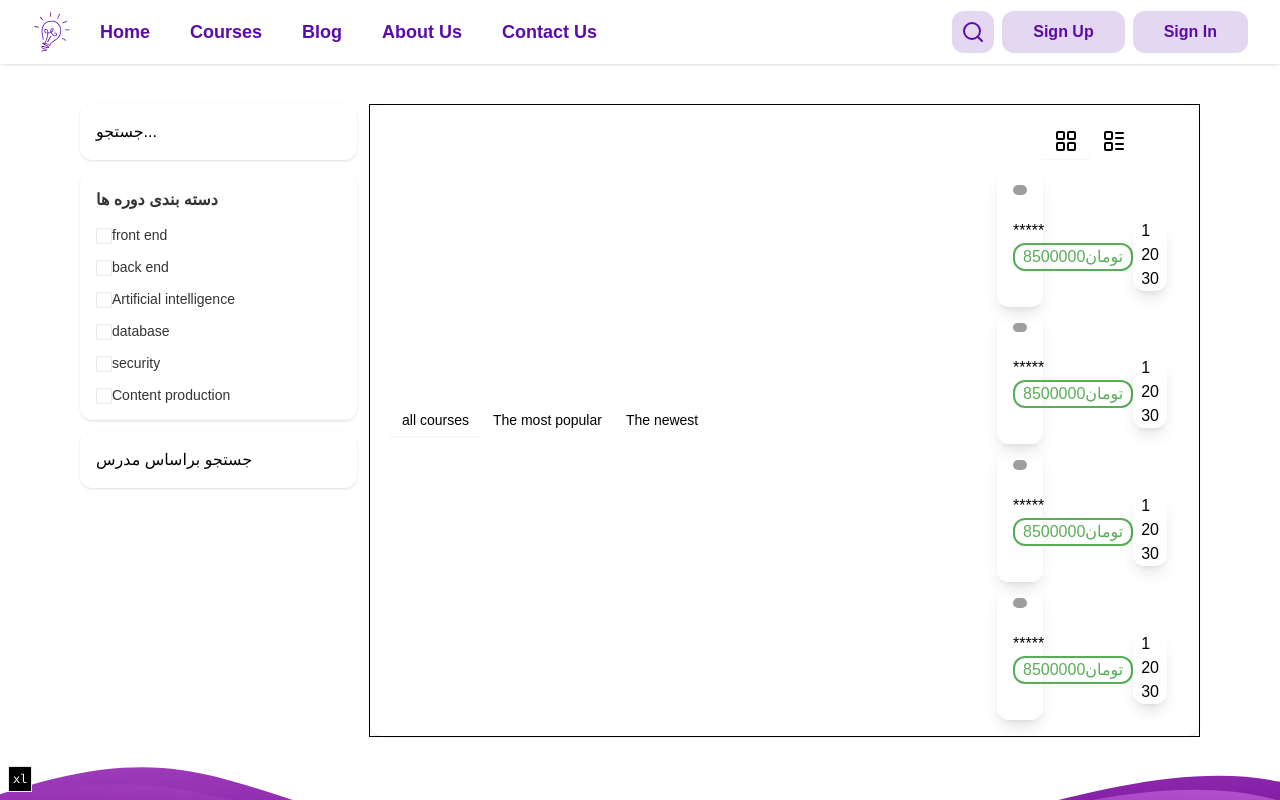
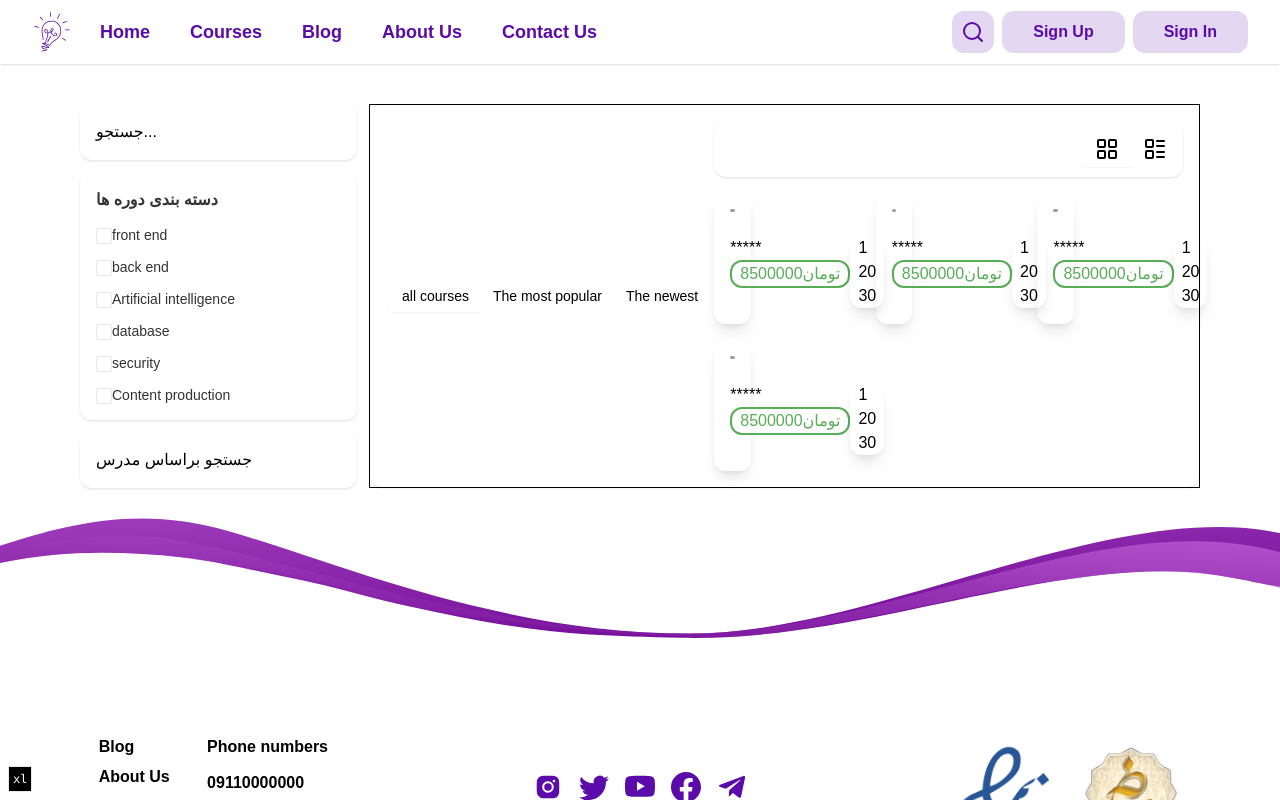
Before and after one commit to academy-react/luminous, a Next.js app: page /en/courses in a window 1280 px wide. Shown: the top 800 px of the page. Built offline with nearby package versions, Linux system fonts and the light colour scheme; grey boxes are pictures that could not be loaded; a web font is replaced by a local one.

Commit message:
refactor: put sortBYsize+sortBYtitle in 1component

```diff
--- a/src/components/course-page/sort-filter/sort-by-size.tsx
+++ b/src/components/course-page/sort-filter/sort-by-size.tsx
@@ -1,36 +1,64 @@
-"use client"
+"use client";
 
+import { sortTitle } from "@/dict/dev/course-list.dict";
+import { courses } from "@/dict/lobby/courses.dict";
 
-import { cn } from "@/lib/utils";
+import { Tabs, TabsContent, TabsList, TabsTrigger } from "@/components/ui/tabs";
+import { Icons } from "@/components/utils/icons";
 
-import { Label } from "@/components/ui/label";
-import { RadioGroup, RadioGroupItem } from "@/components/ui/radio-group";
-import { Icons } from "@/components/utils/icons";
-import { Tabs, TabsContent, TabsList, TabsTrigger } from "@/components/ui/tabs";
-import { courses } from "@/dict/lobby/courses.dict";
+import { type Locale } from "#/i18n.config";
+
+import { CourseFullCard } from "../course-full-card";
 import { CourseMidCard } from "../course-mid-card";
-import {type Locale } from "#/i18n.config";
-import { CourseFullCard } from "../course-full-card";
 
-export const SortBySize = ({lang}:{lang:Locale}) => {
+export const SortBySize = ({ lang }: { lang: Locale }) => {
   return (
-    <Tabs defaultValue="grid">
-    <TabsList className="w-full">
-
-          <TabsTrigger value="grid"><Icons.layoutGrid/></TabsTrigger>
-          <TabsTrigger value="list"><Icons.layoutList/></TabsTrigger>
-
-    </TabsList>
-    <TabsContent value="grid">
-      {courses.map((item)=>{
-        return(<CourseMidCard key={item.id} item={item} lang={lang}/>)
-      })}
-    </TabsContent>
-    <TabsContent value="list">
-      {courses.map((item)=>{
-        return(<CourseFullCard key={item.id} item={item} lang={lang}/>)
-      })}
-    </TabsContent>
+    <Tabs
+      defaultValue="grid"
+      dir={lang === "fa" ? "rtl" : "ltr"}
+      className="flex flex-col gap-3 "
+    >
+      <div className="flex flex-col gap-2">
+        <div className="flex justify-between  rounded-xl py-2 shadow">
+          {/* sort-by-title */}
+          <div>
+            <TabsList>
+              {sortTitle.map((item) => {
+                return (
+                  <TabsTrigger key={item.id} value={item.value[lang]} className=" focus:border-b-2 focus:border-[#555] focus:text-[#555]">
+                    {item.title[lang]}
+                  </TabsTrigger>
+                );
+              })}
+            </TabsList>
+          </div>
+          {/* sort-by-size */}
+          <div>
+            <TabsList >
+              <TabsTrigger value="grid" className="focus:text-[#555]">
+                <Icons.layoutGrid />
+              </TabsTrigger>
+              <TabsTrigger value="list" className="focus:text-[#555]">
+                <Icons.layoutList />
+              </TabsTrigger>
+            </TabsList>
+          </div>
+        </div>
+        <div>
+          {/* tabs-content of sort by size */}
+          <TabsContent value="grid" className="grid grid-cols-3 gap-4 ">
+            {courses.map((item) => {
+              return <CourseMidCard key={item.id} item={item} lang={lang} />;
+            })}
+          </TabsContent>
+          <TabsContent value="list" className="mt-0 flex flex-col gap-4">
+            {courses.map((item) => {
+              return <CourseFullCard key={item.id} item={item} lang={lang} />;
+            })}
+          </TabsContent>
+          {/*  tabs-content of sort by title */}
+        </div>
+      </div>
     </Tabs>
   );
 };
```
